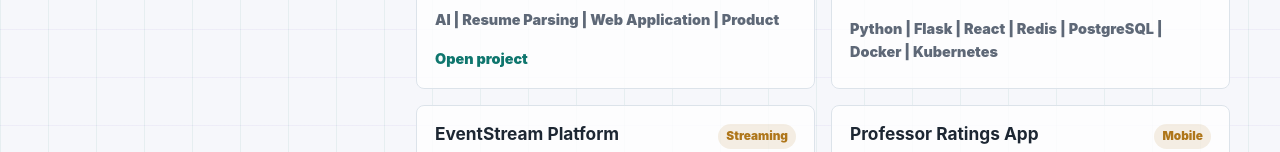
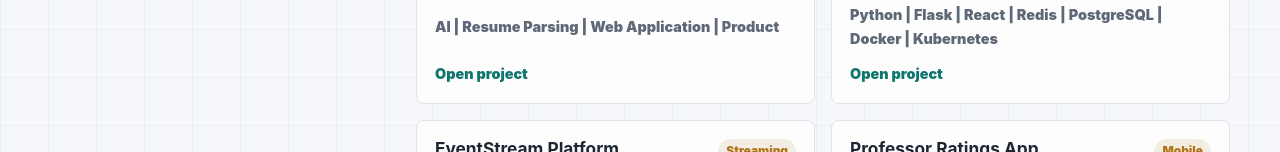
Before and after one commit to JiajunWang23/uiucwangjiajun.com, a plain HTML site: page index.html in a window 1280 px wide. Shown: the part 2851-3003 px from the top of the page. Drawn offline with Linux system fonts and the light colour scheme.

Commit message:
Add project link for Real-Time Analytics Dashboard
Co-Authored-By: Claude Opus 5.5 <noreply@anthropic.com>
Claude-Session: https://claude.ai/code/session_0168Vjv9ae1NzsqSLbXK5gFL

```diff
--- a/index.html
+++ b/index.html
@@ -253,6 +253,7 @@
               </div>
               <p>Flask and React dashboard processing 100K+ daily events with WebSocket updates, Redis pub/sub, and PostgreSQL aggregation.</p>
               <p class="stack">Python | Flask | React | Redis | PostgreSQL | Docker | Kubernetes</p>
+              <a class="project-link" href="https://realtime-analytics-dashboard.com">Open project</a>
             </article>
 
             <article class="project-card">
```
